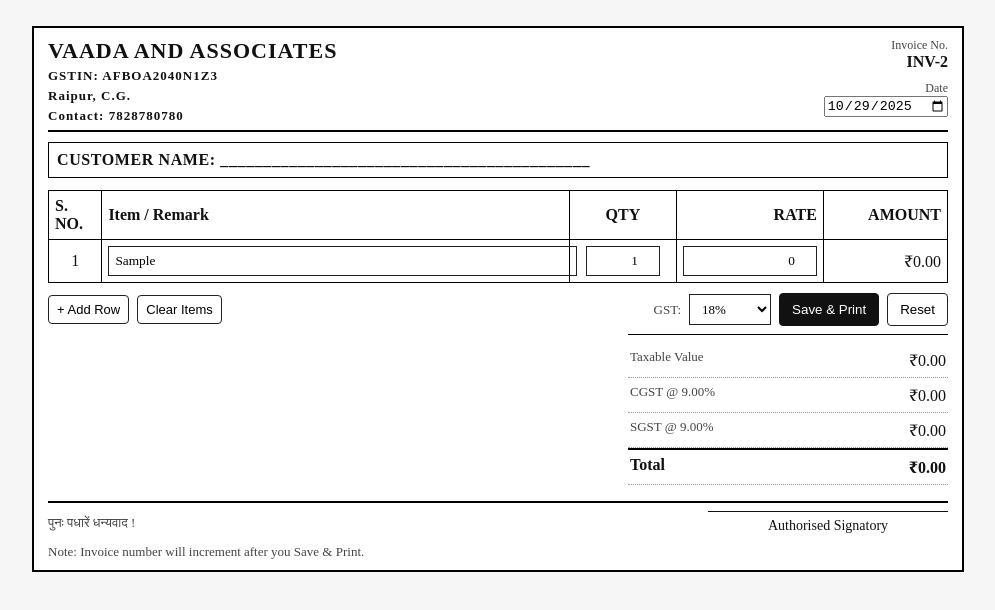
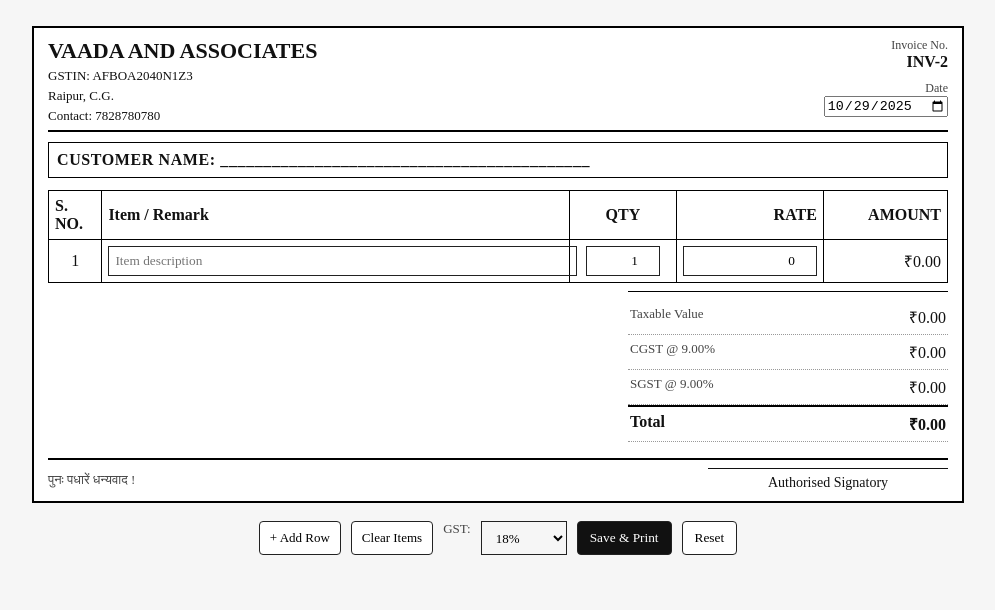
Before and after one commit to folio304/invoicegenerator, a plain HTML site: page index.html in a window 1280 px wide. Both pictures are taken after typing "Sample" into the empty fields and a click on the button "Save & Print". Shown: the whole page, without its empty margins (142-1137 px from the left). Drawn offline with Linux system fonts and the light colour scheme.

Commit message:
Update index.html

```diff
--- a/index.html
+++ b/index.html
@@ -1,70 +1,48 @@
 <!doctype html>
 <html lang="en">
 <head>
-  <meta charset="utf-8" />
-  <meta name="viewport" content="width=device-width,initial-scale=1" />
+<meta charset="utf-8">
+<meta name="viewport" content="width=device-width,initial-scale=1">
 <title>Vaada and Associates — Invoice</title>
 <style>
-    /* Classic invoice style similar to provided sample */
   :root{--paper:#fff;--border:#000;--muted:#444;--maxw:900px}
-    body{background:#f6f6f6;font-family: "Times New Roman", Georgia, serif;padding:18px;color:#111}
+  body{background:#f6f6f6;font-family:"Times New Roman",serif;padding:18px;color:#111}
   .wrap{max-width:var(--maxw);margin:0 auto;background:var(--paper);border:2px solid var(--border);padding:10px 14px}
   .header{display:flex;justify-content:space-between;align-items:flex-start;border-bottom:2px solid var(--border);padding-bottom:6px;margin-bottom:8px}
-    .firm{font-weight:700;letter-spacing:1px}
   .firm h2{margin:0;font-size:22px}
   .firm .sub{font-size:13px;margin-top:4px}
   .meta{text-align:right}
   .meta .label{font-size:12px;color:var(--muted)}
   .meta .val{font-weight:700}
-
-    .top-row{display:flex;justify-content:space-between;margin-top:8px}
-    .invoice-meta{border:1px solid var(--border);padding:6px;min-width:260px}
-    .invoice-meta .row{display:flex;justify-content:space-between;margin-bottom:6px}
-    .customer-line{border:1px solid var(--border);padding:8px;margin-top:10px;text-transform:uppercase;font-weight:700;letter-spacing:0.6px}
-
+  .customer-line{border:1px solid var(--border);padding:8px;margin-top:10px;text-transform:uppercase;font-weight:700;letter-spacing:.6px}
   table{width:100%;border-collapse:collapse;margin-top:12px}
-    table th, table td{border:1px solid var(--border);padding:6px}
-    table th{text-align:left;font-weight:700}
+  th,td{border:1px solid var(--border);padding:6px}
+  th{text-align:left}
   .tcenter{text-align:center}
   .tright{text-align:right}
   .muted{color:var(--muted);font-size:13px}
-    .controls{display:flex;gap:8px;align-items:center;margin-top:10px}
-    .btn{padding:8px 12px;border-radius:4px;border:1px solid #222;background:#fff;cursor:pointer}
-    .btn.primary{background:#111;color:#fff;border-color:#111}
-    .small{font-size:13px;padding:6px 8px}
-
-    /* Inputs */
-    input[type="text"], input[type="number"], select{font-family:inherit;padding:6px;border:1px solid #222;background:transparent}
+  input[type="text"],input[type="number"],select{font-family:inherit;padding:6px;border:1px solid #222;background:transparent}
   input[type="number"]{text-align:right}
-    .no-outline:focus{outline:2px dashed #ddd}
-
   .totals{margin-top:8px;display:flex;justify-content:flex-end}
   .totals .box{width:320px;border-top:1px solid var(--border);padding-top:8px}
   .totals .line{display:flex;justify-content:space-between;padding:6px 2px;border-bottom:1px dotted #999}
   .bold{font-weight:700}
-
   .footer{margin-top:16px;border-top:2px solid var(--border);padding-top:8px;display:flex;justify-content:space-between;align-items:center}
   .signature{width:240px;text-align:center;border-top:1px solid #111;padding-top:6px;font-size:14px}
   .thank{font-size:15px;font-weight:700}
-
-    /* Print: hide controls and page edges */
+  .bottom-controls{max-width:var(--maxw);margin:18px auto 0;display:flex;flex-wrap:wrap;justify-content:center;gap:10px}
+  .btn{padding:8px 12px;border-radius:4px;border:1px solid #222;background:#fff;cursor:pointer;font-family:inherit}
+  .btn.primary{background:#111;color:#fff}
+  .small{font-size:13px;padding:6px 10px}
   @media print{
     body{background:white}
-      .controls, .save-note {display:none}
+    .bottom-controls{display:none}
     .wrap{border:0;padding:0;max-width:100%}
-    }
-
-    /* responsive */
-    @media (max-width:640px){
-      .top-row{flex-direction:column;gap:8px}
-      .invoice-meta{min-width:unset}
-      .totals .box{width:100%}
   }
 </style>
 </head>
 <body>
 <div class="wrap" id="invoiceWrap">
-    <!-- Header (locked firm details) -->
   <div class="header">
     <div class="firm">
       <h2>VAADA AND ASSOCIATES</h2>
@@ -72,7 +50,6 @@
       <div class="sub">Raipur, C.G.</div>
       <div class="sub">Contact: 7828780780</div>
     </div>
-
     <div class="meta">
       <div class="label">Invoice No.</div>
       <div class="val" id="invoiceNoPreview">INV-1</div>
@@ -82,13 +59,11 @@
     </div>
   </div>
 
-    <!-- Customer name blank for manual entry -->
   <div class="customer-line">
     CUSTOMER NAME: ___________________________________________
   </div>
 
-    <!-- Items -->
-    <table aria-label="items">
+  <table>
     <thead>
       <tr>
         <th style="width:6%">S. NO.</th>
@@ -98,28 +73,9 @@
         <th style="width:14%" class="tright">AMOUNT</th>
       </tr>
     </thead>
-      <tbody id="itemsBody">
-        <!-- rows dynamically inserted -->
-      </tbody>
+    <tbody id="itemsBody"></tbody>
   </table>
 
-    <div class="controls">
-      <button id="addRow" class="btn small">+ Add Row</button>
-      <button id="clearRows" class="btn small">Clear Items</button>
-
-      <div style="margin-left:auto;display:flex;align-items:center;gap:8px">
-        <label class="muted">GST:</label>
-        <select id="gstRate" class="small">
-          <option value="0">No GST</option>
-          <option value="5">5%</option>
-          <option value="18" selected>18%</option>
-        </select>
-        <button id="savePrint" class="btn primary">Save &amp; Print</button>
-        <button id="reset" class="btn">Reset</button>
-      </div>
-    </div>
-
-    <!-- Totals box -->
   <div class="totals">
     <div class="box">
       <div class="line"><div class="muted">Taxable Value</div><div id="taxableText" class="tright">₹0.00</div></div>
@@ -130,234 +86,86 @@
   </div>
 
   <div class="footer">
-      <div>
     <div class="muted">पुनः पधारें धन्यवाद !</div>
-      </div>
     <div class="signature">Authorised Signatory</div>
   </div>
+</div>
 
-    <div style="margin-top:10px" class="save-note muted">Note: Invoice number will increment after you Save & Print.</div>
+<!-- BOTTOM TOOLBAR -->
+<div class="bottom-controls">
+  <button id="addRow" class="btn small">+ Add Row</button>
+  <button id="clearRows" class="btn small">Clear Items</button>
+  <label class="muted">GST:</label>
+  <select id="gstRate" class="small">
+    <option value="0">No GST</option>
+    <option value="5">5%</option>
+    <option value="18" selected>18%</option>
+  </select>
+  <button id="savePrint" class="btn primary">Save &amp; Print</button>
+  <button id="reset" class="btn">Reset</button>
 </div>
 
 <script>
-    // Keys
-    const KEY_NEXT = 'vaada_next_invoice';
-    const KEY_SAVED = 'vaada_saved_invoices';
+const KEY_NEXT='vaada_next_invoice',KEY_SAVED='vaada_saved_invoices';
+const invoiceNoPreview=document.getElementById('invoiceNoPreview'),
+invoiceDate=document.getElementById('invoiceDate'),
+gstRateEl=document.getElementById('gstRate'),
+addRowBtn=document.getElementById('addRow'),
+clearRowsBtn=document.getElementById('clearRows'),
+savePrintBtn=document.getElementById('savePrint'),
+resetBtn=document.getElementById('reset'),
+itemsBody=document.getElementById('itemsBody'),
+taxableText=document.getElementById('taxableText'),
+cgstText=document.getElementById('cgstText'),
+sgstText=document.getElementById('sgstText'),
+totalText=document.getElementById('totalText'),
+cgstRateSpan=document.getElementById('cgstRate'),
+sgstRateSpan=document.getElementById('sgstRate');
 
-    // Elements
-    const invoiceNoPreview = document.getElementById('invoiceNoPreview');
-    const invoiceDate = document.getElementById('invoiceDate');
-    const gstRateEl = document.getElementById('gstRate');
-    const addRowBtn = document.getElementById('addRow');
-    const clearRowsBtn = document.getElementById('clearRows');
-    const savePrintBtn = document.getElementById('savePrint');
-    const resetBtn = document.getElementById('reset');
-    const itemsBody = document.getElementById('itemsBody');
-    const taxableText = document.getElementById('taxableText');
-    const cgstText = document.getElementById('cgstText');
-    const sgstText = document.getElementById('sgstText');
-    const totalText = document.getElementById('totalText');
-    const cgstRateSpan = document.getElementById('cgstRate');
-    const sgstRateSpan = document.getElementById('sgstRate');
-
-    // Utils
-    function getNext() {
-      const raw = localStorage.getItem(KEY_NEXT);
-      let n = raw ? parseInt(raw,10) : 1;
-      if (!Number.isFinite(n) || n<1) n = 1;
-      return n;
-    }
-    function setNext(n){ localStorage.setItem(KEY_NEXT, String(n)); }
-    function bumpNext(){ setNext(getNext() + 1); }
-
-    function getSaved(){ try { return JSON.parse(localStorage.getItem(KEY_SAVED) || '[]'); } catch(e){ return []; } }
-    function setSaved(list){ localStorage.setItem(KEY_SAVED, JSON.stringify(list)); }
-
-    function formatINR(v){ const n = Number(v)||0; return '₹' + n.toFixed(2); }
-
-    // initialize invoice number and date
-    function init(){
-      const n = getNext();
-      invoiceNoPreview.textContent = 'INV-' + n;
-      const d = new Date();
-      invoiceDate.value = d.toISOString().slice(0,10);
-      addItemRow(); // start with one row
-      updateTotals();
-    }
+function getNext(){let r=localStorage.getItem(KEY_NEXT);let n=r?parseInt(r,10):1;if(!Number.isFinite(n)||n<1)n=1;return n}
+function setNext(n){localStorage.setItem(KEY_NEXT,String(n))}
+function bumpNext(){setNext(getNext()+1)}
+function formatINR(v){return '₹'+(Number(v)||0).toFixed(2)}
+function init(){const n=getNext();invoiceNoPreview.textContent='INV-'+n;const d=new Date();invoiceDate.value=d.toISOString().slice(0,10);addItemRow();updateTotals()}
 init();
 
-    // Items row management
-    function addItemRow(data){
-      const idx = itemsBody.children.length + 1;
-      const tr = document.createElement('tr');
+function addItemRow(data){const idx=itemsBody.children.length+1,tr=document.createElement('tr');
+const td1=document.createElement('td');td1.className='tcenter';td1.textContent=idx;
+const td2=document.createElement('td');const desc=document.createElement('input');desc.type='text';desc.placeholder='Item description';desc.style.width='100%';desc.value=data?.desc||'';td2.appendChild(desc);
+const td3=document.createElement('td');td3.className='tcenter';const qty=document.createElement('input');qty.type='number';qty.min='0';qty.step='1';qty.value=data?.qty||1;qty.style.width='60px';td3.appendChild(qty);
+const td4=document.createElement('td');td4.className='tright';const rate=document.createElement('input');rate.type='number';rate.min='0';rate.step='0.01';rate.value=data?.rate||0;rate.style.width='120px';td4.appendChild(rate);
+const td5=document.createElement('td');td5.className='tright';td5.textContent=formatINR(0);
+[desc,qty,rate].forEach(el=>el.addEventListener('input',updateTotals));
+tr.append(td1,td2,td3,td4,td5);itemsBody.appendChild(tr);updateRowNumbers();updateTotals()}
+function updateRowNumbers(){Array.from(itemsBody.children).forEach((tr,i)=>tr.children[0].textContent=i+1)}
+function clearItems(){itemsBody.innerHTML='';addItemRow();updateTotals()}
+addRowBtn.onclick=()=>addItemRow();
+clearRowsBtn.onclick=()=>{if(confirm('Clear all items?'))clearItems()}
 
-      // S. No.
-      const tdSn = document.createElement('td');
-      tdSn.className = 'tcenter';
-      tdSn.textContent = idx;
+function updateTotals(){let taxable=0;Array.from(itemsBody.children).forEach(tr=>{
+const qty=Number(tr.querySelectorAll('input[type="number"]')[0].value)||0;
+const rate=Number(tr.querySelectorAll('input[type="number"]')[1].value)||0;
+const amt=qty*rate;tr.children[4].textContent=formatINR(amt);taxable+=amt});
+const gst=Number(gstRateEl.value)||0;
+const taxTotal=taxable*gst/100,cgst=taxTotal/2,sgst=taxTotal/2;
+taxableText.textContent=formatINR(taxable);
+cgstText.textContent=formatINR(cgst);
+sgstText.textContent=formatINR(sgst);
+totalText.textContent=formatINR(taxable+cgst+sgst);
+cgstRateSpan.textContent=(gst/2).toFixed(2);
+sgstRateSpan.textContent=(gst/2).toFixed(2);
+}
+gstRateEl.onchange=updateTotals;
 
-      // Item desc
-      const tdDesc = document.createElement('td');
-      const desc = document.createElement('input');
-      desc.type = 'text';
-      desc.placeholder = 'Item description';
-      desc.style.width = '100%';
-      desc.className = 'no-outline';
-      desc.value = (data && data.desc) || '';
-      desc.addEventListener('input', updateTotals);
-      tdDesc.appendChild(desc);
-
-      // Qty
-      const tdQty = document.createElement('td');
-      tdQty.className = 'tcenter';
-      const qty = document.createElement('input');
-      qty.type = 'number'; qty.min = '0'; qty.step = '1'; qty.value = (data && data.qty) || 1;
-      qty.style.width = '60px';
-      qty.addEventListener('input', updateTotals);
-      tdQty.appendChild(qty);
-
-      // Rate
-      const tdRate = document.createElement('td');
-      tdRate.className = 'tright';
-      const rate = document.createElement('input');
-      rate.type = 'number'; rate.min = '0'; rate.step = '0.01'; rate.value = (data && data.rate) || 0;
-      rate.style.width = '120px';
-      rate.addEventListener('input', updateTotals);
-      tdRate.appendChild(rate);
-
-      // Amount
-      const tdAmount = document.createElement('td');
-      tdAmount.className = 'tright';
-      tdAmount.textContent = formatINR(0);
-
-      tr.appendChild(tdSn);
-      tr.appendChild(tdDesc);
-      tr.appendChild(tdQty);
-      tr.appendChild(tdRate);
-      tr.appendChild(tdAmount);
-
-      itemsBody.appendChild(tr);
-      updateRowNumbers();
-      updateTotals();
+savePrintBtn.onclick=()=>{const invNumber=invoiceNoPreview.textContent;window.print();
+bumpNext();setTimeout(()=>resetInvoice(true),400)}
+function resetInvoice(newNum=false){
+clearItems();const n=newNum?getNext():getNext()-1;
+invoiceNoPreview.textContent='INV-'+n;
+const d=new Date();invoiceDate.value=d.toISOString().slice(0,10);
+gstRateEl.value='18';updateTotals()
 }
-
-    function updateRowNumbers(){
-      Array.from(itemsBody.children).forEach((tr,i)=>{
-        tr.children[0].textContent = i+1;
-      });
-    }
-
-    function clearItems(){
-      itemsBody.innerHTML = '';
-      addItemRow();
-      updateTotals();
-    }
-
-    addRowBtn.addEventListener('click', ()=> addItemRow());
-    clearRowsBtn.addEventListener('click', ()=> {
-      if(confirm('Clear all items?')) clearItems();
-    });
-
-    // Calculation
-    function updateTotals(){
-      const rows = Array.from(itemsBody.querySelectorAll('tr'));
-      let taxable = 0;
-      rows.forEach(tr=>{
-        const qty = Number(tr.querySelector('input[type="number"]').value) || 0;
-        const rateInputs = tr.querySelectorAll('input[type="number"]');
-        const rate = rateInputs.length ? Number(rateInputs[rateInputs.length-1].value) || 0 : 0;
-        const amt = qty * rate;
-        tr.children[4].textContent = formatINR(amt);
-        taxable += amt;
-      });
-
-      const gst = Number(gstRateEl.value) || 0;
-      const taxTotal = (taxable * gst) / 100;
-      const cgst = taxTotal / 2;
-      const sgst = taxTotal / 2;
-      taxableText.textContent = formatINR(taxable);
-      cgstText.textContent = formatINR(cgst);
-      sgstText.textContent = formatINR(sgst);
-      totalText.textContent = formatINR(taxable + cgst + sgst);
-
-      cgstRateSpan.textContent = (gst/2).toFixed(2);
-      sgstRateSpan.textContent = (gst/2).toFixed(2);
-    }
-
-    gstRateEl.addEventListener('change', updateTotals);
-
-    // Save & Print (save first, then print, then bump invoice number)
-    savePrintBtn.addEventListener('click', async ()=>{
-      // Collect invoice
-      const invNumber = invoiceNoPreview.textContent;
-      const invoiceData = {
-        id: invNumber,
-        number: invNumber,
-        date: invoiceDate.value,
-        gstRate: Number(gstRateEl.value),
-        items: [],
-        totals: {}
-      };
-      const rows = Array.from(itemsBody.querySelectorAll('tr'));
-      rows.forEach(tr=>{
-        const desc = tr.querySelector('td input[type="text"]').value || '';
-        const qty = Number(tr.querySelectorAll('input[type="number"]')[0].value) || 0;
-        const rate = Number(tr.querySelectorAll('input[type="number"]')[1].value) || 0;
-        invoiceData.items.push({desc, qty, rate, amount: Number((qty*rate).toFixed(2))});
-      });
-
-      // totals
-      const taxable = invoiceData.items.reduce((s,i)=>s + i.amount, 0);
-      const gst = Number(gstRateEl.value) || 0;
-      const taxTotal = +(taxable * gst / 100).toFixed(2);
-      const cgst = +(taxTotal/2).toFixed(2);
-      const sgst = +(taxTotal/2).toFixed(2);
-      const grand = +(taxable + cgst + sgst).toFixed(2);
-      invoiceData.totals = {taxable: +taxable.toFixed(2), cgst, sgst, grand};
-
-      // Save to storage (append)
-      const saved = getSaved();
-      const exists = saved.findIndex(s=>s.id === invoiceData.id);
-      if(exists >= 0){
-        if(!confirm('An invoice with this number already exists. Overwrite?')) return;
-        saved[exists] = invoiceData;
-      } else {
-        saved.push(invoiceData);
-      }
-      setSaved(saved);
-
-      // Print (open print dialog)
-      // Give a tiny delay to ensure localStorage write has flushed
-      setTimeout(()=>{
-        window.print();
-        // after print dialog closed (or after print called), increment stored next invoice number
-        // (this ensures the printed copy used current number)
-        bumpNext();
-        // update preview to next number for UI
-        invoiceNoPreview.textContent = 'INV-' + getNext();
-      }, 250);
-    });
-
-    // Reset button (clears items and keeps invoice number same)
-    resetBtn.addEventListener('click', ()=>{
-      if(!confirm('Reset current invoice (items cleared)?')) return;
-      clearItems();
-      const next = getNext();
-      invoiceNoPreview.textContent = 'INV-' + next;
-      const d = new Date(); invoiceDate.value = d.toISOString().slice(0,10);
-      gstRateEl.value = '18';
-      updateTotals();
-    });
-
-    // Keep totals in sync if user edits numbers manually with keyboard
-    document.addEventListener('input', (e)=>{
-      if(e.target && (e.target.tagName === 'INPUT' || e.target.tagName === 'SELECT')){
-        updateTotals();
-      }
-    });
-
-    // Keep rows numbering correct after any change
-    new MutationObserver(updateRowNumbers).observe(itemsBody, {childList:true, subtree:false});
+resetBtn.onclick=()=>{if(confirm('Reset invoice?'))resetInvoice()}
 </script>
 </body>
 </html>
```
Lines whose indentation alone changed are shown as unchanged.
